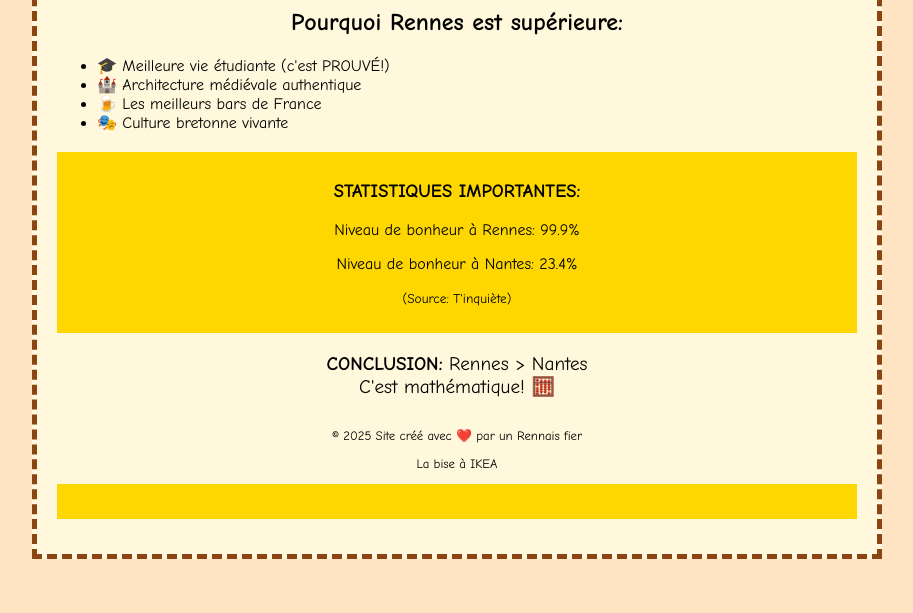
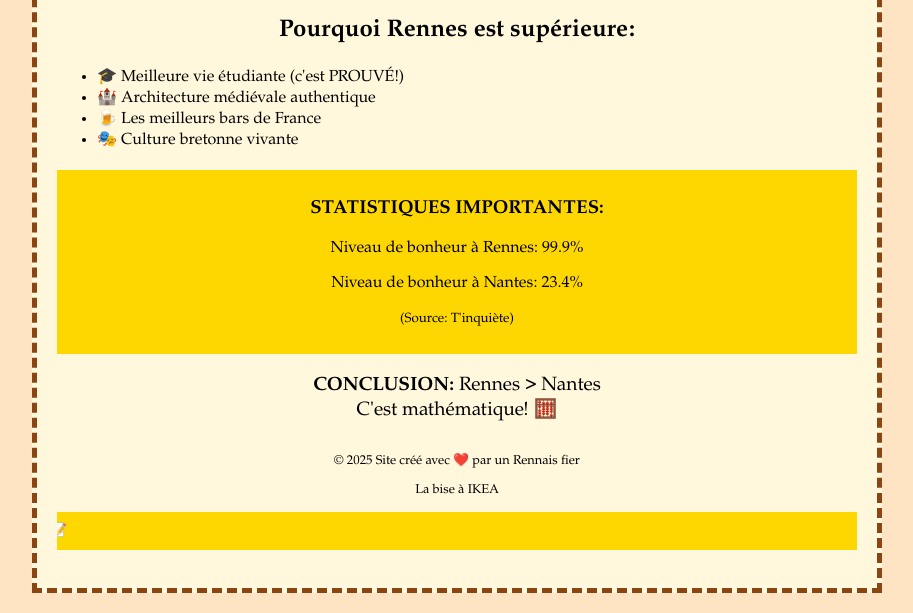
Before and after one commit to max-lsne/gf_present, a plain HTML site: page index.html in a window 1280 px wide. Shown: the part 248-861 px from the top of the page, without its empty margins (183-1096 px from the left). Before the commit the page ends 827 px from the top, so only its background shows below. Drawn offline with Linux system fonts and the light colour scheme.

Commit message:
Update index.html

```diff
--- a/index.html
+++ b/index.html
@@ -6,7 +6,7 @@
     <style>
         body {
             background-color: #FFE4C4;
-            font-family: "Comic Sans MS", cursive;
+            font-family: "Garamond", serif;
             margin: 20px;
             text-align: center;
         }
```
